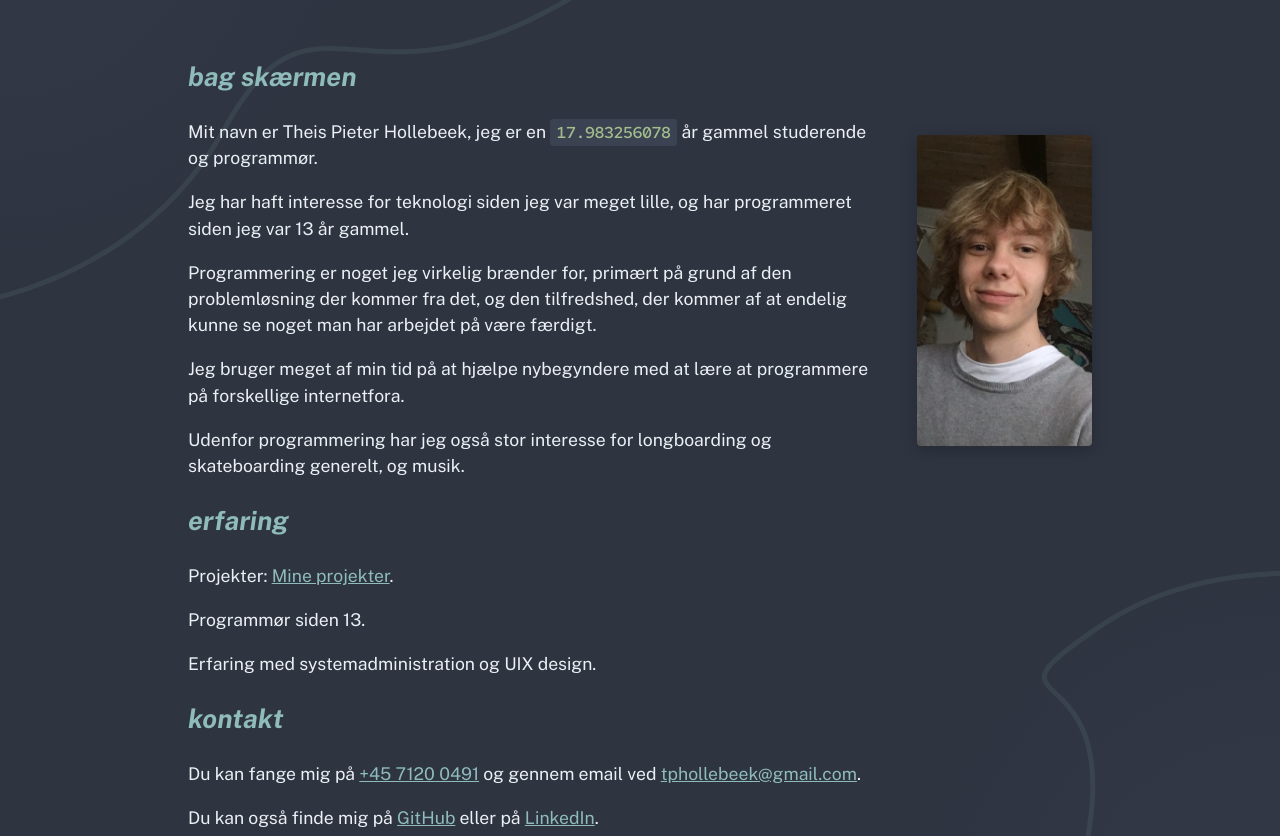
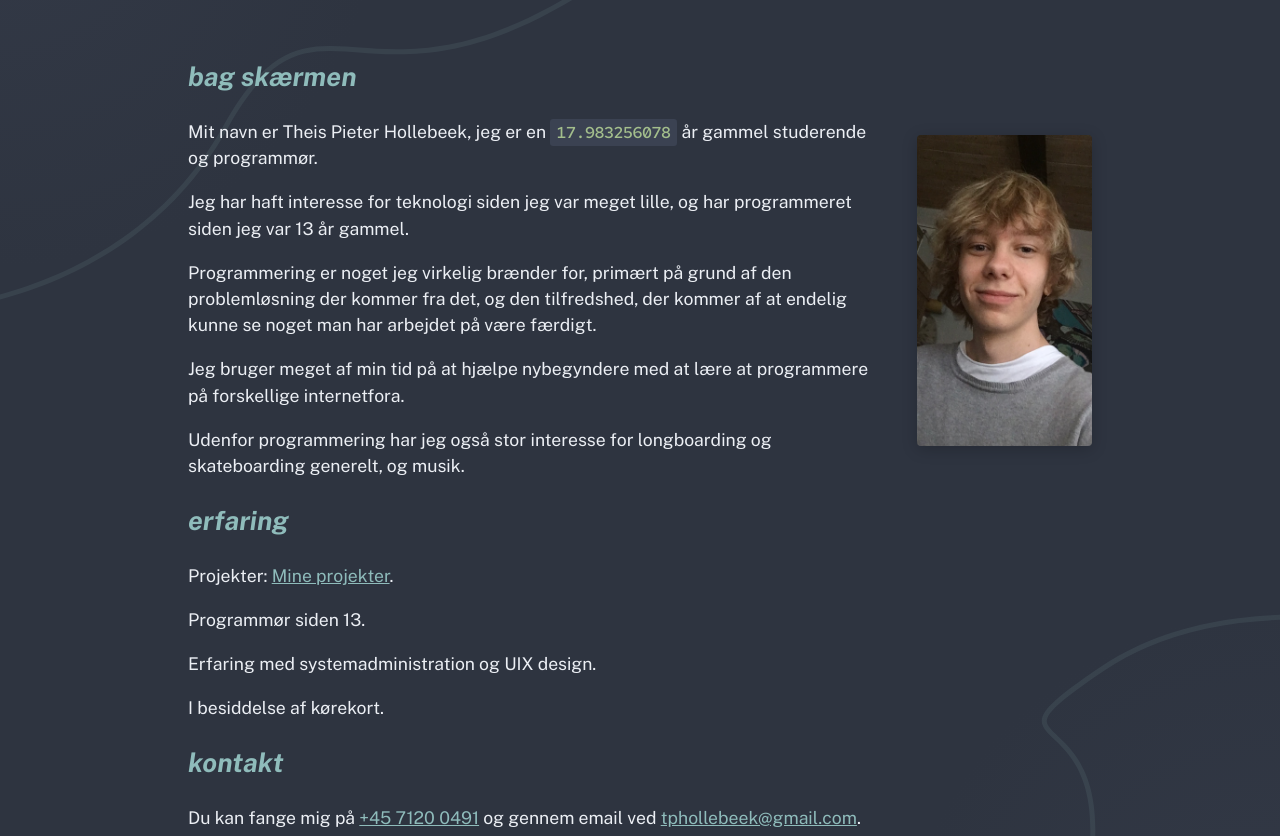
Before and after one commit to camper0008/tphollebeek, an Eleventy site: page src/layout/index.njk in a window 1280 px wide. Shown: the part 116-952 px from the top of the page. Built offline with nearby package versions, Linux system fonts and the light colour scheme; Eleventy itself is replaced by a stand-in of ours; files that its build step writes are made by us from their sources.

Commit message:
drivers license

```diff
--- a/src/layout/index.njk
+++ b/src/layout/index.njk
@@ -31,6 +31,7 @@ layout: 'base.njk'
             <p>Projekter: <a href="/projects">Mine projekter</a>.</p>
             <p>Programmør siden 13.</p>
             <p>Erfaring med systemadministration og UIX design.</p>
+            <p>I besiddelse af kørekort.</p>
         </div>
     </section>
     <section title="kontakt mig">
```
